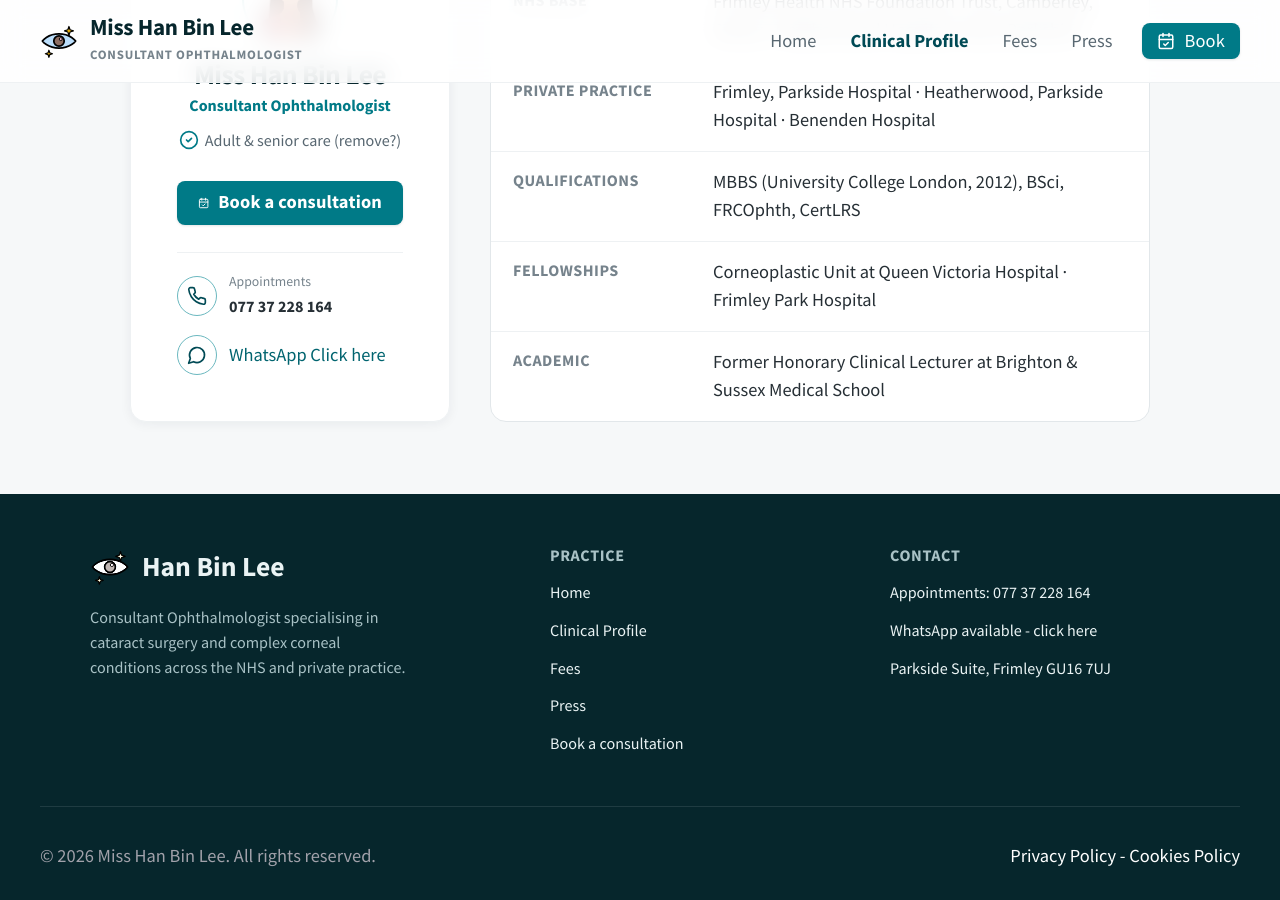
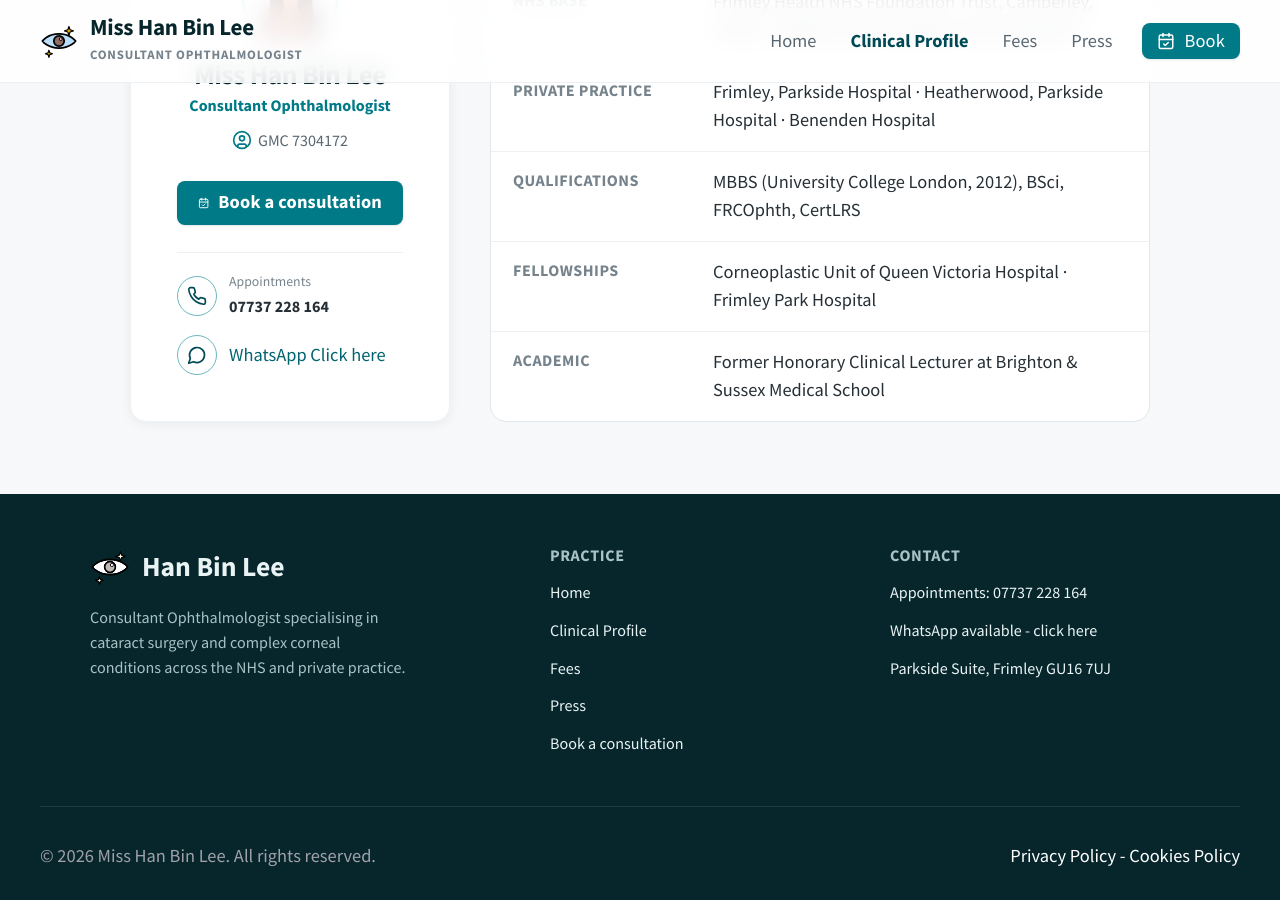
Before and after one commit to kuroya-8/hanbinlee.co.uk, a Jekyll site: the page built from clinical-profile.html, in a window 1280 px wide and 900 px high, scrolled down 1464 px. Built offline with Jekyll 4.4.1, drawn with Linux system fonts in a browser that asks for light colours.

Commit message:
lots of changes...

```diff
--- a/_config.yml
+++ b/_config.yml
@@ -20,7 +20,7 @@ lang: en
 
 # Practice details surfaced across the site (edit in one place)
 practice:
-  phone: "077 37 228 164"
+  phone: "07737 228 164"
   phone_href: "tel:+447737228164"
   whatsapp: "https://wa.me/447737228164 >Click here<"
   email: "appointments@hanbinlee.co.uk"
--- a/clinical-profile.html
+++ b/clinical-profile.html
@@ -14,14 +14,17 @@ description: "About Miss Han Bin Lee — consultant ophthalmologist, qualificati
         <h3 class="pname">{{ site.practice.honorific }} {{ site.practice.full_name }}</h3>
         <div class="prole">Consultant Ophthalmologist</div>
         <div style="display:inline-flex;align-items:center;gap:6px;margin-top:10px;font-size:var(--text-sm);color:var(--text-muted)">
-          <i data-lucide="check-circle-2" style="color:var(--color-primary)"></i> Adult &amp; senior care (remove?)
+          <i data-lucide="circle-user" style="color:var(--color-primary)"></i> GMC 7304172
         </div>
       </div>
       <a class="btn btn--primary btn--full mt-6" href="{{ '/booking/' | relative_url }}"><i data-lucide="calendar-check"></i> Book a consultation</a>
       <div class="mt-6" style="padding-top:18px;border-top:1px solid var(--border-subtle);display:flex;flex-direction:column;gap:14px">
-        <div class="contact-row">
+<div class="contact-row">
           <a class="icon-btn icon-btn--round icon-btn--secondary" href="{{ site.practice.phone_href }}" aria-label="Call"><i data-lucide="phone"></i></a>
-          <span><span class="k" style="display:block">Appointments</span><span class="v">{{ site.practice.phone }}</span></span>
+          <span>
+            <span class="k" style="display:block">Appointments</span>
+            <a class="v" href="{{ site.practice.phone_href }}" style="text-decoration: none; color: inherit; cursor: pointer;">{{ site.practice.phone }}</a>
+          </span>
         </div>
         <div class="contact-row">
           <a class="icon-btn icon-btn--round icon-btn--secondary" href="{{ site.practice.whatsapp }}" aria-label="WhatsApp"><i data-lucide="message-circle"></i></a>
@@ -60,7 +63,7 @@ description: "About Miss Han Bin Lee — consultant ophthalmologist, qualificati
           <div class="fact"><div class="fk">NHS base</div><div class="fv">Frimley Health NHS Foundation Trust, Camberley, Surrey · Heatherwood Hospital, Ascot, Berkshire</div></div>
         <div class="fact"><div class="fk">Private practice</div><div class="fv">Frimley, Parkside Hospital · Heatherwood, Parkside Hospital · Benenden Hospital</div></div>
         <div class="fact"><div class="fk">Qualifications</div><div class="fv">MBBS (University College London, 2012), BSci, FRCOphth, CertLRS</div></div>
-        <div class="fact"><div class="fk">Fellowships</div><div class="fv">Corneoplastic Unit at Queen Victoria Hospital · Frimley Park Hospital</div></div>
+        <div class="fact"><div class="fk">Fellowships</div><div class="fv">Corneoplastic Unit of Queen Victoria Hospital · Frimley Park Hospital</div></div>
         <div class="fact"><div class="fk">Academic</div><div class="fv">Former Honorary Clinical Lecturer at Brighton &amp; Sussex Medical School</div></div>
       </div>
     </div>
--- a/index.html
+++ b/index.html
@@ -3,15 +3,15 @@ layout: default
 nav_id: home
 permalink: /
 title: null
-description: "Consultant ophthalmologist specialising in cataract surgery and complex corneal conditions in London and Surrey."
+description: "Consultant Ophthalmic Surgeon specialising in cataract surgery and complex corneal conditions in London and Surrey."
 ---
 
 <section class="hero">
   <div class="hero-inner">
     <div>
-      <span class="eyebrow">Consultant Ophthalmologist · London &amp; Surrey</span>
+      <span class="eyebrow">Consultant Ophthalmic Surgeon · London &amp; Surrey</span>
       <h1>Clearer vision, expertly restored.</h1>
-      <p class="lead">{{ site.practice.honorific }} {{ site.practice.full_name }} is a consultant ophthalmologist specialising in cataract surgery and complex corneal conditions — combining digital precision with patient-centred care.</p>
+      <p class="lead">{{ site.practice.honorific }} {{ site.practice.full_name }} is a Consultant Ophthalmic Surgeon specialising in cataract surgery and complex corneal conditions — combining digital precision with patient-centred care.</p>
       <div class="hero-tags">
         <span class="tag">Complex Cataract Surgery</span>
         <span class="tag">Corneal Conditions</span>
```
Also changed, not shown: booking.html (+23 -3 lines), cookies-policy.md (+2 -1 lines), 7 other files.
